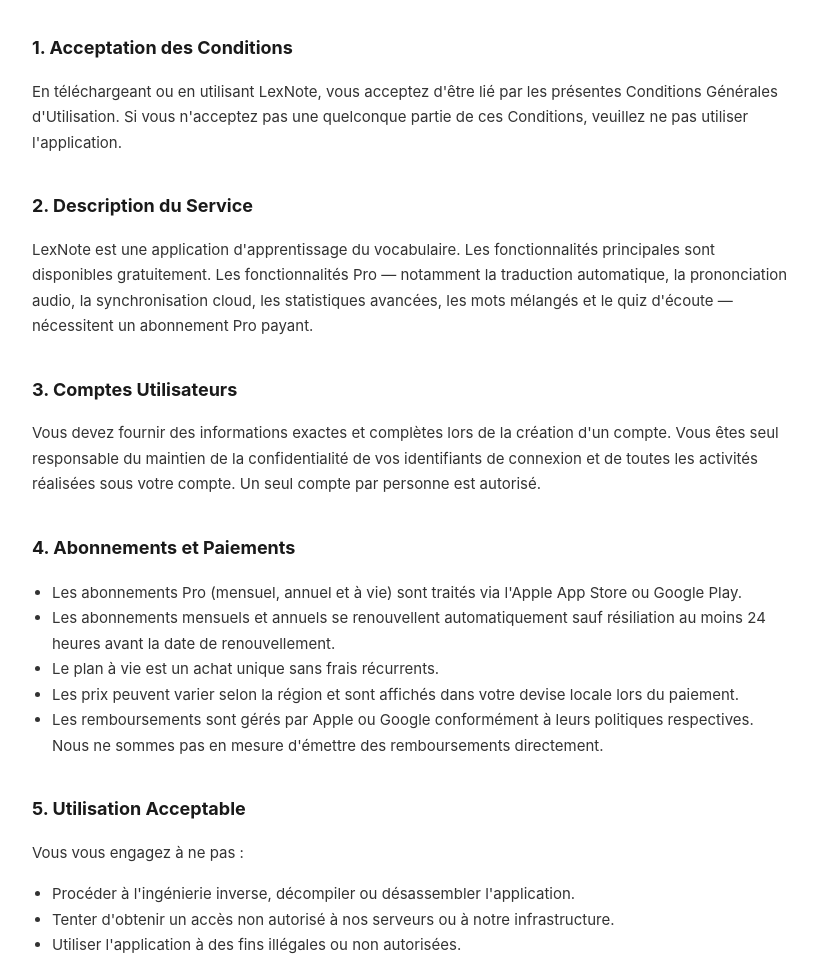
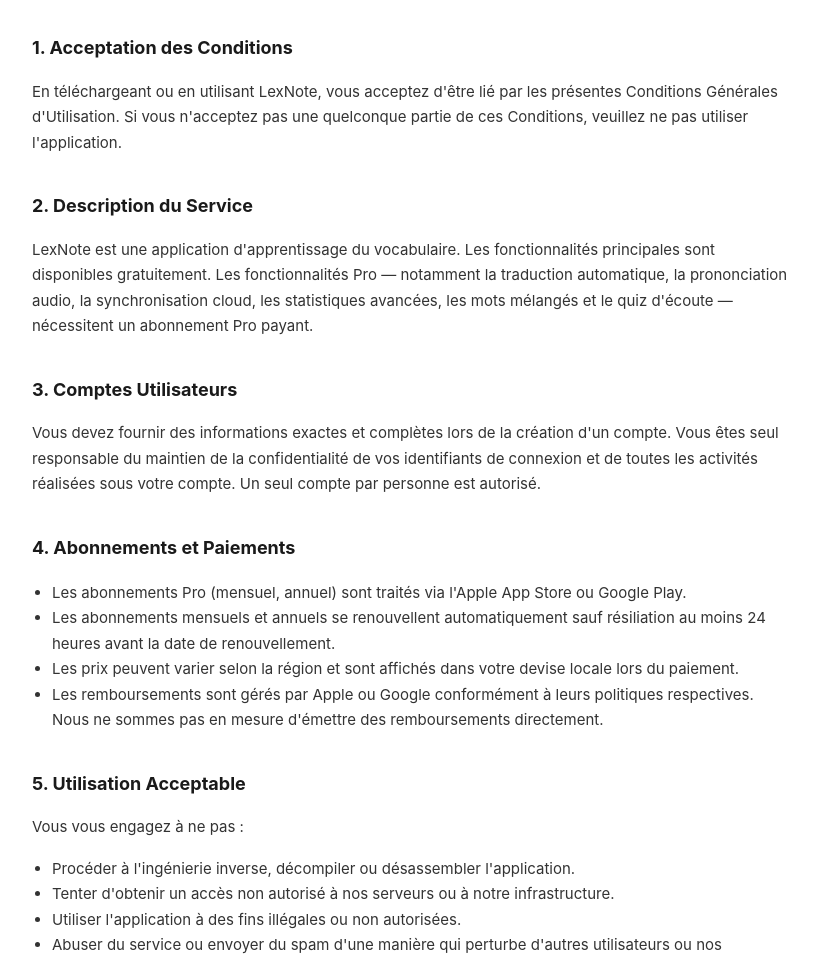
Before and after one commit to GarikHovhannisyan/lexnote-legal, a plain HTML site: page terms/fr/index.html in a window 1280 px wide. Shown: the part 131-1092 px from the top of the page, without its empty margins (228-1045 px from the left). Drawn offline with Linux system fonts and the light colour scheme.

Commit message:
Update index.html

```diff
--- a/terms/fr/index.html
+++ b/terms/fr/index.html
@@ -29,9 +29,8 @@
 
   <h2>4. Abonnements et Paiements</h2>
   <ul>
-    <li>Les abonnements Pro (mensuel, annuel et à vie) sont traités via l'Apple App Store ou Google Play.</li>
+    <li>Les abonnements Pro (mensuel, annuel) sont traités via l'Apple App Store ou Google Play.</li>
     <li>Les abonnements mensuels et annuels se renouvellent automatiquement sauf résiliation au moins 24 heures avant la date de renouvellement.</li>
-    <li>Le plan à vie est un achat unique sans frais récurrents.</li>
     <li>Les prix peuvent varier selon la région et sont affichés dans votre devise locale lors du paiement.</li>
     <li>Les remboursements sont gérés par Apple ou Google conformément à leurs politiques respectives. Nous ne sommes pas en mesure d'émettre des remboursements directement.</li>
   </ul>
```
